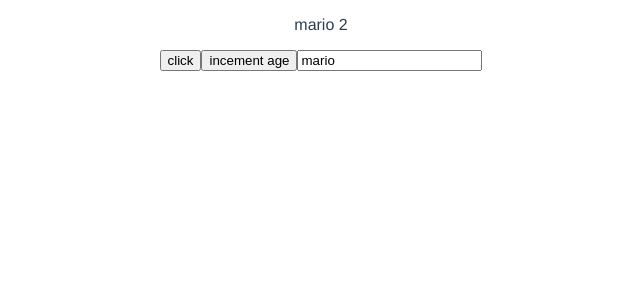
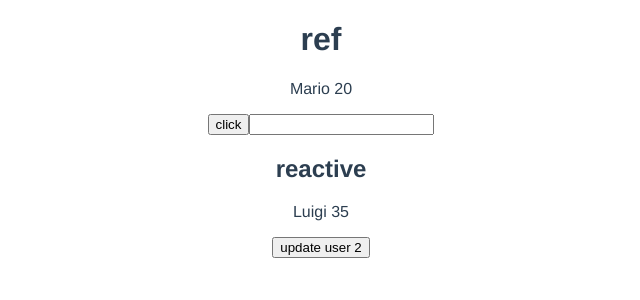
Before and after one commit to Antony-jacques/vue-blog-composition, a Vue app: page / in a window 1280 px wide. Shown: the top 300 px of the page, without its empty margins (319-959 px from the left). Built offline with nearby package versions, Linux system fonts and the light colour scheme.

Commit message:
use reactive

```diff
--- a/src/views/HomeView.vue
+++ b/src/views/HomeView.vue
@@ -1,33 +1,50 @@
 <template>
   <div class="home">
+    <h1>ref</h1>
     <p>
-      {{ name }} {{ age }}
+      {{ firstUser.name }} {{ firstUser.age }}
     </p>
     <div>
-      <button @click="handleClick">click</button>
-      <button @click="age++">incement age</button>
+      <button @click="updateUser">click</button>
       <input type="text" v-model="name">
     </div>
+
+    <h2>reactive</h2>
+    <p>{{ secondUser.name }} {{ secondUser.age }}</p>
+    <button @click="updateSecondUser">update user 2</button>
+
   </div>
 </template>
 
 <script>
-import { ref } from 'vue'
+import { ref, reactive } from 'vue'
 export default {
   name: "HomeView",
   setup() {
     console.log("setup");
 
-    const name = ref("mario");
-    const age = ref(2);
+    const firstUser = ref({
+      name: "Mario",
+      age: 20
+    })
 
-    const handleClick = () => {
-      console.log(); // output: <p> mario 2 </p>
-      name.value = "Luigi"
-      age.value = 35
+    // reactive does not work with primitive like string, number...
+    const secondUser = reactive({
+        name: "Luigi",
+        age: 35
+    })
+
+    const updateUser = () => {
+      firstUser.value.name = "Luigi"
+      firstUser.value.age = 35
     };
 
-    return { name, age, handleClick,  };
+    const updateSecondUser = ()=> {
+      secondUser.name = "toto"
+      secondUser.age = 60
+    }
+
+    return { firstUser, updateUser, secondUser, updateSecondUser };
   }
 };
 </script>
```
